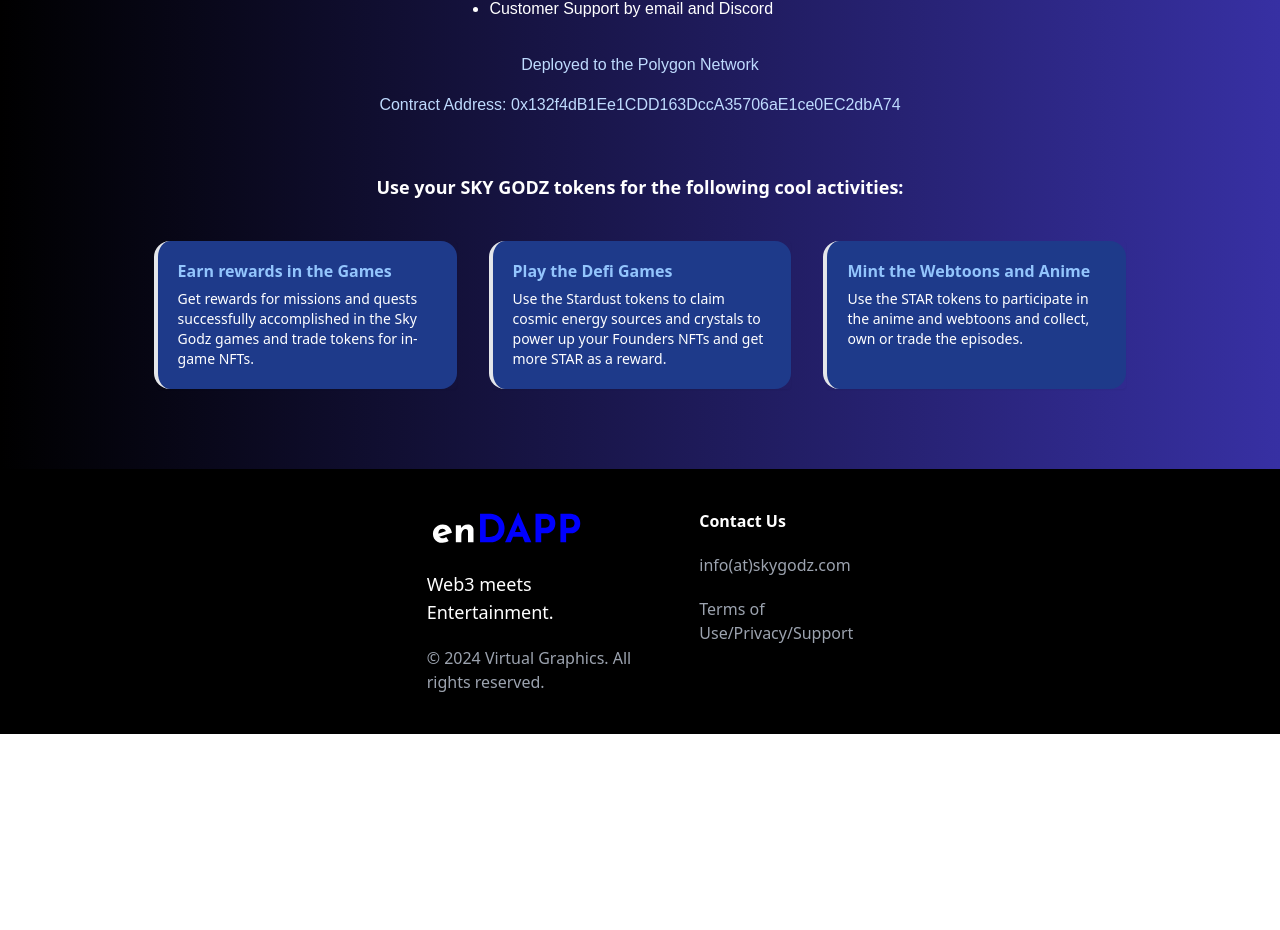
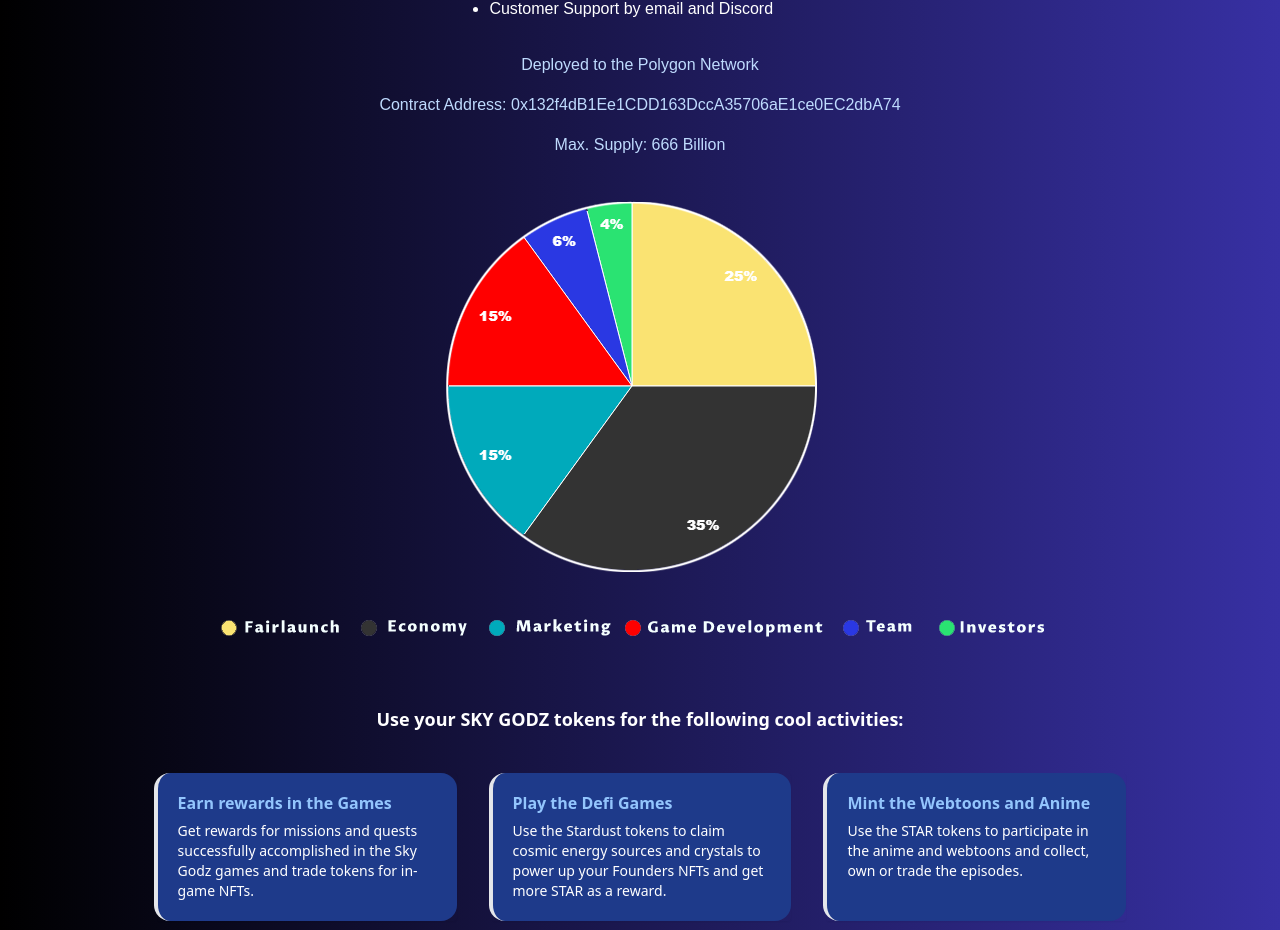
Before and after one commit to Virtualgraphics/StarDapp, a Next.js app: page /token in a window 1280 px wide. Shown: the part 1253-2183 px from the top of the page. Before the commit the page ends 1987 px from the top, so only its background shows below. Built offline with nearby package versions, Linux system fonts and the light colour scheme; a web font is replaced by a local one.

Commit message:
Updated token page

```diff
--- a/components/templates/token/Token.tsx
+++ b/components/templates/token/Token.tsx
@@ -99,6 +99,23 @@
 <p className='text-blue-200 text-md font-Proza text-center'>Contract Address: 0x132f4dB1Ee1CDD163DccA35706aE1ce0EC2dbA74 </p>
 </div>
 
+<div className="max-w-3xl justify-center m-auto flex mt-4">
+
+<p className='text-blue-200 text-md font-Proza text-center'>Max. Supply: 666 Billion</p>
+</div>
+
+<div className="max-w-5xl justify-center m-auto flex mt-8">
+
+<Image
+              className=" rounded-3xl  "
+              src="/assets/stardust_pie.png"
+              alt="Stardust"
+              width={881}
+              height={460}
+            />
+</div>
+
+
 
 
 <div className="pb-12  justify-items-center overflow-hidden">
```
Also changed, not shown: public/assets/stardust_pie.png (added).
